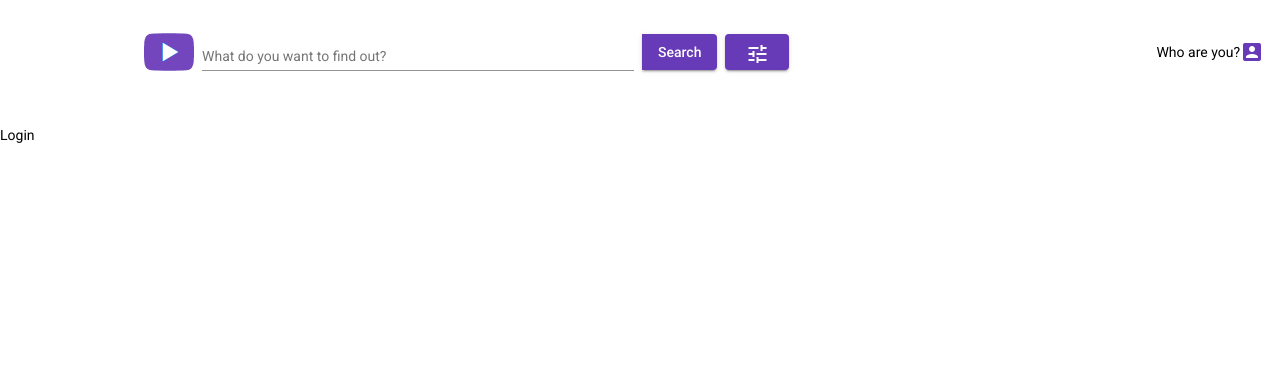
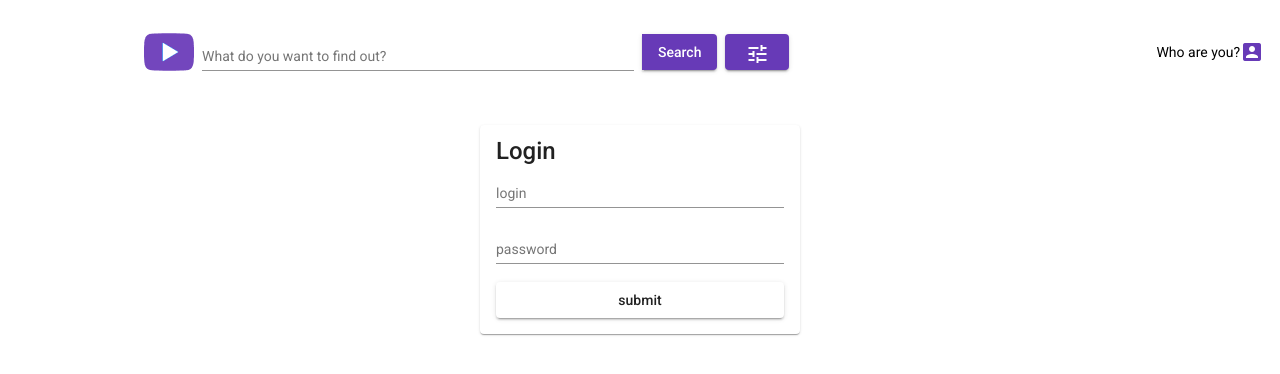
Before and after one commit to AlexanderFraltsov/youtube-client, an Angular app: page /login in a window 1280 px wide. Shown: the top 374 px of the page. Built offline with nearby package versions, Linux system fonts and the light colour scheme.

Commit message:
feat: added login layout

```diff
--- a/src/app/auth/components/login/login.component.html
+++ b/src/app/auth/components/login/login.component.html
@@ -1 +1,18 @@
-<p>Login</p>
+<mat-card
+  fxLayout="column"
+  fxFlex="25"
+  fxFlex.md="33"
+  fxFlex.sm="50"
+  fxFlex.xs="80"
+>
+  <mat-card-title>Login</mat-card-title>
+  <mat-form-field action="">
+    <mat-label>login</mat-label>
+    <input matInput type="text">
+  </mat-form-field>
+  <mat-form-field action="">
+    <mat-label>password</mat-label>
+    <input matInput type="password">
+  </mat-form-field>
+  <button mat-raised-button (click)="loginService.onLogin()">submit</button>
+</mat-card>
--- a/src/app/auth/components/login/login.component.scss
+++ b/src/app/auth/components/login/login.component.scss
@@ -0,0 +1,3 @@
+:host {
+  justify-content: center;
+}
--- a/src/app/auth/components/login/login.component.ts
+++ b/src/app/auth/components/login/login.component.ts
@@ -1,3 +1,4 @@
+import { LoginService } from './../../services/login.service';
 import { Component } from '@angular/core';
 
 @Component({
@@ -7,6 +8,6 @@ import { Component } from '@angular/core';
 })
 export class LoginComponent {
 
-  constructor() { }
+  constructor(public loginService: LoginService) { }
 
 }
```
